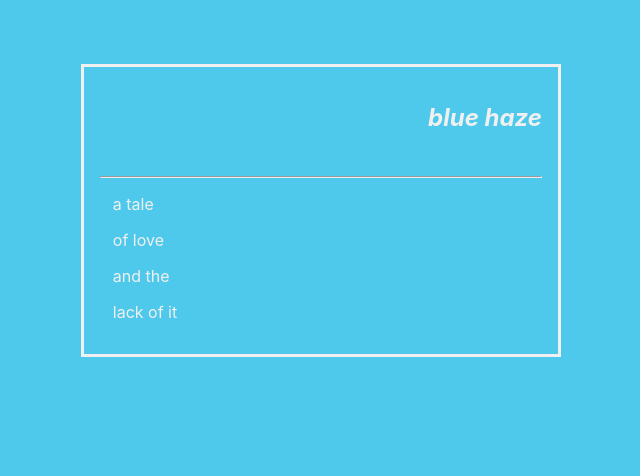
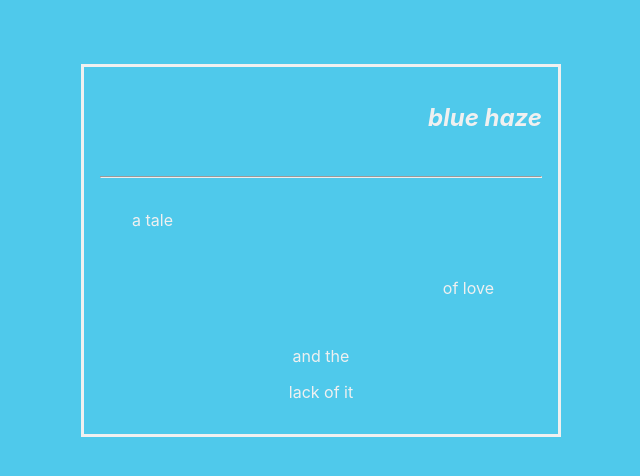
Before and after one commit to Usheninte/blue-haze, a React (Create React App) app: page / in a window 1280 px wide. Shown: the top 476 px of the page, without its empty margins (319-959 px from the left). Built offline with nearby package versions, Linux system fonts and the light colour scheme.

Commit message:
editing status

```diff
--- a/src/components/views/blue.js
+++ b/src/components/views/blue.js
@@ -7,8 +7,16 @@ const title = {
 }
 
 const status = {
+}
+
+const one = {
   textAlign: "left",
-  margin: "0.8em"
+  margin: "2em"
+}
+
+const two = {
+  textAlign: "right",
+  margin: "3em"
 }
 
 export default class Blue extends Component {
@@ -19,8 +27,8 @@ export default class Blue extends Component {
           <h2 style={title}>blue haze</h2>
           <hr />
           <div style={status}>
-            <p>a tale</p>
-            <p>of love</p>
+            <p style={one}>a tale</p>
+            <p style={two}>of love</p>
             <p>and the</p>
             <p>lack of it</p>
           </div>
```
